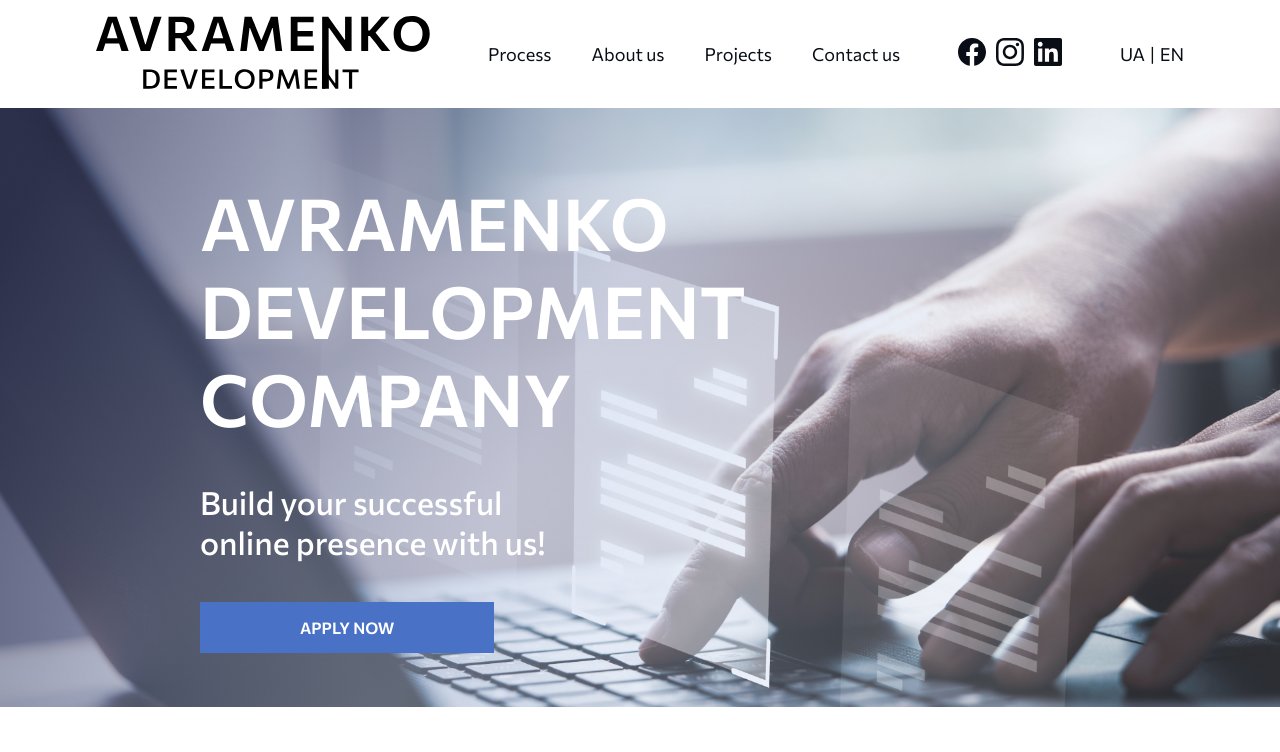
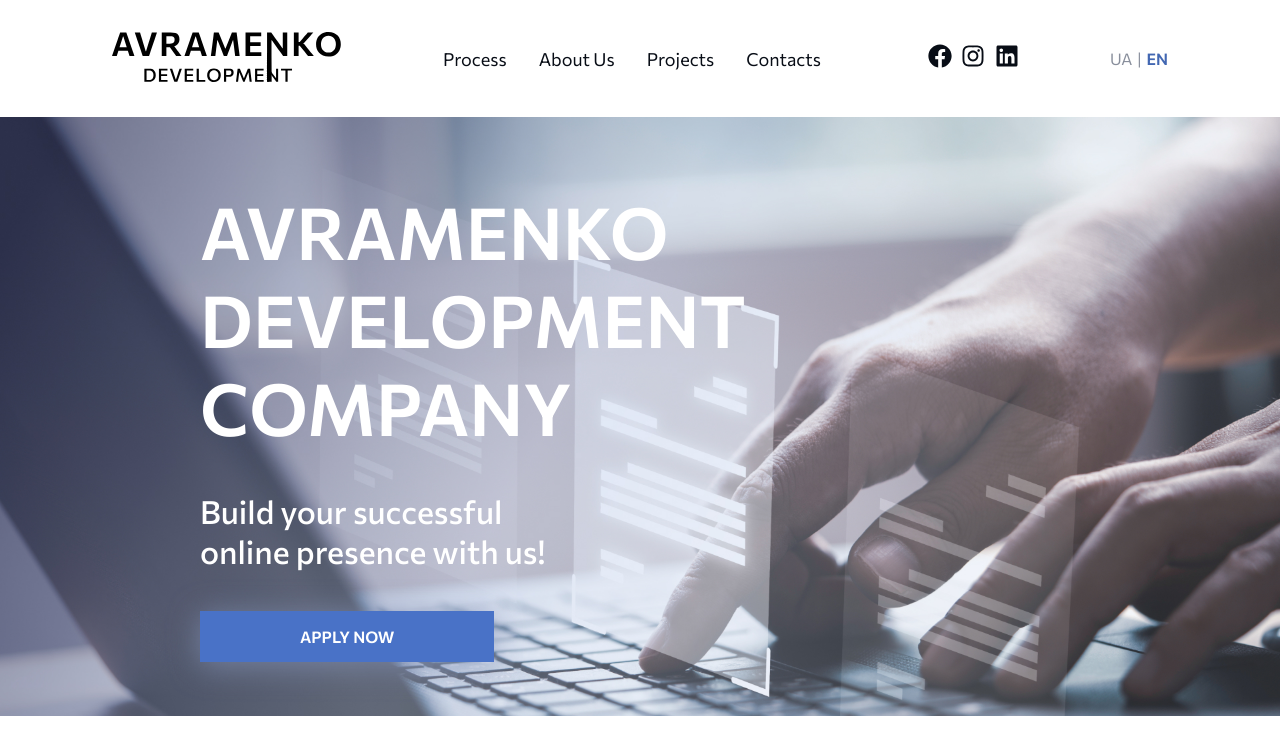
Before and after one commit to aaavramenk0/ADC, a React (Create React App) app in the folder adc-frontend/: page / in a window 1280 px wide. Shown: the top 752 px of the page. Built offline with nearby package versions, Linux system fonts and the light colour scheme.

Commit message:
Nav bar updating

```diff
--- a/adc-frontend/package.json
+++ b/adc-frontend/package.json
@@ -3,11 +3,13 @@
   "version": "0.1.0",
   "private": true,
   "dependencies": {
+    "@fortawesome/fontawesome-svg-core": "^6.3.0",
     "@testing-library/jest-dom": "^5.16.5",
     "@testing-library/react": "^13.4.0",
     "@testing-library/user-event": "^13.5.0",
     "react": "^18.2.0",
     "react-dom": "^18.2.0",
+    "react-icons": "^4.7.1",
     "react-router": "^6.8.1",
     "react-router-dom": "^6.8.1",
     "react-router-hash-link": "^2.4.3",
--- a/adc-frontend/src/NavBar/NavBar.css
+++ /dev/null
@@ -1,34 +0,0 @@
-@import url('https://fonts.googleapis.com/css2?family=Commissioner:wght@400;500;600&display=swap');
-* {
-    margin: 0;
-    padding: 0;
-    box-sizing: border-box;
-    overflow-x: hidden;
-}
-ul *{
-    list-style: none;
-    text-decoration: none;
-    color: #080D16;
-    font-family: 'Commissioner', sans-serif;
-    font-size: 18px;
-    font-weight: 400;
-}
-
-.navbar__container, .links, .social-media, .languages {
-    display: flex;
-}
-.navbar__container {
-    text-align: center;
-    padding: 16px 96px;
-    align-items: center;
-    justify-content: space-between;
-}
-.links {
-    gap: 40px;
-}
-.social-media {
-    gap: 10px;
-}
-.languages {
-    gap: 5px;
-}
--- a/adc-frontend/src/NavBar/NavBar.js
+++ b/adc-frontend/src/NavBar/NavBar.js
@@ -1,4 +1,4 @@
-import logo from '../images/NavBar/logo.svg';
+/* import logo from '../images/NavBar/logo.svg';
 import fbIcon from '../images/NavBar/fbIcon.svg';
 import instIcon from '../images/NavBar/inst-icon.svg'
 import linkedinIcon from '../images/NavBar/linkedin-icon.svg'
@@ -56,3 +56,77 @@
 }
 
 export default NavBar;
+*/
+
+import { useState, useRef, useEffect } from 'react';
+import { links, social } from './data';
+import { Link } from 'react-router-dom'
+import { FaBars } from 'react-icons/fa';
+import logo from '../images/NavBar/logo.svg';
+import styles from './NavBar.module.css'
+
+const Navbar = () => {
+    const [showLinks, setShowLinks] = useState(false); // state for show/hide links depends on screen width
+    const linksContainerRef = useRef(null);
+    const linksRef = useRef(null);
+
+    const toggleLinks = () => { // function for show/hide links using the state
+        setShowLinks(!showLinks); // toggle the state of the links
+    };
+
+    useEffect(() => { // hook which is used to tell React what should be done after render
+        // getBoundingClientRect() returns a DOMRect object providing information about the size of an element and its position relative to the viewport (https://developer.mozilla.org/en-US/docs/Web/API/Element/getBoundingClientRect)
+        const linksHeight = linksRef.current.getBoundingClientRect().height;
+        // if showLinks == true
+        if (showLinks) {
+            // set the height of the linksContainerRef equals to linksHeight
+            linksContainerRef.current.style.height = `${linksHeight}px`;
+        } else { // if showLinks == false
+            // set the height of the linksContainerRef equals to 0 (hide the container)
+            linksContainerRef.current.style.height = '0px';
+        }
+    }, [showLinks]); // this effect only works if showLinks state is updated
+
+    return ( // what is component returns
+        <nav>
+            <div className={styles['nav-center']}>
+                <div className={styles['nav-header']}>
+                    <Link to='/'><img src={logo} className={styles.logo} alt='logo' /></Link>
+                    <button className={styles['nav-toggle']} onClick={toggleLinks}>
+                        <FaBars/>
+                    </button>
+                </div>
+                <div className={styles['links-container']} ref={linksContainerRef}>
+                    <ul className={styles.links} ref={linksRef}>
+                    {links.map((link) => { // mapping through the list of links inside the data.js
+                        const { id, url, text } = link; // id = link.id; url = link.url; text = link.text
+                            return ( // what the function returns
+                            <li key={id}>
+                                <a href={url}>{text}</a>
+                            </li>
+                        );
+                    })}
+                    </ul>
+                </div>
+                <ul className={styles['social-icons']}>
+                    {social.map((socialIcon) => { // mapping through the list of social inside the data.js
+                        const { id, url, icon } = socialIcon; // id = socialIcon.id; url = socialIcon.url; icon = socialIcon.icon
+                        return ( // what the function returns
+                            <li key={id}>
+                                <a href={url}>{icon}</a>
+                            </li>
+                        );
+                    })}
+                </ul>
+                {/* Add dynamic styles depending on the website language*/}
+                <ul className={styles.languages }>
+                    <li style={{color: '#898F9C'}}>UA</li>
+                    <li style={{color: '#898F9C'}}>|</li>
+                    <li style={{color: '#4267b2','fontWeight' : 600}}>EN</li>
+                </ul>
+            </div>
+        </nav>
+    );
+}
+
+export default Navbar;
--- /dev/null
+++ b/adc-frontend/src/NavBar/NavBar.module.css
@@ -0,0 +1,134 @@
+@import url('https://fonts.googleapis.com/css2?family=Commissioner:wght@400;500;600&display=swap');
+ * {
+    margin: 0;
+    padding: 0;
+    box-sizing: border-box;
+    overflow-x: hidden;
+}
+/*
+ul *{
+    list-style: none;
+    text-decoration: none;
+    color: #080D16;
+    font-family: 'Commissioner', sans-serif;
+    font-size: 18px;
+    font-weight: 400;
+}
+
+.navbar__container, .links, .social-media, .languages {
+    display: flex;
+}
+
+.links {
+    gap: 40px;
+}
+.social-media {
+    gap: 10px;
+}
+.languages {
+    gap: 5px;
+} */
+
+nav {
+  background: #fff;
+  box-shadow: 0 5px 15px rgba(0, 0, 0, 0.1);
+  padding: 16px 96px;
+}
+nav * {
+  list-style: none;
+  text-decoration: none;
+  color: #080D16;
+  font-family: 'Commissioner', sans-serif;
+}
+.nav-center {
+  max-width: 90vw;
+}
+.nav-header {
+  display: flex;
+  align-items: center;
+  justify-content: space-between;
+}
+.nav-toggle {
+  font-size: 1.5rem;
+  color: #49a6e9;
+  background: transparent;
+  border-color: transparent;
+  transition: all 0.3s linear;
+  cursor: pointer;
+}
+.nav-toggle:hover {
+  color: #063251;
+}
+.logo {
+  height: 50px;
+}
+.links a {
+  color: #080D16;
+  font-size: 18px;
+  font-weight: 400;
+  text-transform: capitalize;
+  display: block;
+  margin: 1rem;
+  text-align: center;
+  gap: 40px;
+  transition: all 0.3s linear;
+}
+.links a:hover {
+  font-weight: 600;
+  font-size: 20px;
+  color: #4267B2;
+}
+.social-icons {
+  display: none;
+}
+.links-container {
+  height: 0;
+  overflow: hidden;
+  transition: all 0.3s linear;
+}
+.show-container {
+  height: 10rem;
+}
+.languages {
+  display: none;
+}
+@media screen and (min-width: 1050px) {
+  .nav-center {
+    max-width: 1440px;
+    margin: 0 auto;
+    display: flex;
+    align-items: center;
+    justify-content: space-between;
+    padding: 1rem;
+  }
+  .nav-toggle {
+    display: none;
+  }
+  .links-container {
+    height: auto !important;
+  }
+  .links {
+    display: flex;
+  }
+  .links a {
+    margin: 0 1rem;
+  }
+  .social-icons {
+    display: flex;
+  }
+  .social-icons a {
+    margin: 0.3rem;
+    font-size: 24px;
+    transition: all 0.3s linear;
+  }
+  .languages {
+    display: flex;
+    gap: 5px;
+    cursor: pointer;
+  }
+}
+@media (max-width: 450px) {
+  .logo {
+    height: 25px;
+  }
+}
--- /dev/null
+++ b/adc-frontend/src/NavBar/data.js
@@ -0,0 +1,42 @@
+import React from 'react';
+import { FaFacebook, FaInstagram, FaLinkedin } from 'react-icons/fa';
+export const links = [
+    {
+        id: 1,
+        url: '/',
+        text: 'process',
+    },
+    {
+        id: 2,
+        url: '/about',
+        text: 'about us',
+    },
+    {
+        id: 3,
+        url: '/projects',
+        text: 'projects',
+    },
+    {
+        id: 4,
+        url: '/contacts',
+        text: 'contacts',
+    },
+];
+
+export const social = [
+    {
+        id: 1,
+        url: 'https://www.twitter.com',
+        icon: <FaFacebook />,
+    },
+    {
+        id: 2,
+        url: 'https://www.twitter.com',
+        icon: <FaInstagram />,
+    },
+    {
+        id: 3,
+        url: 'https://www.twitter.com',
+        icon: <FaLinkedin />,
+    },
+];
--- a/adc-frontend/src/components/Header.css
+++ b/adc-frontend/src/components/Header.css
@@ -28,4 +28,5 @@
     font-size: 16px;
     text-transform: uppercase;
     background-color: #4972C7;
+    box-shadow: 0px 4px 30px rgba(131, 145, 182, 0.7);
 }
--- a/adc-frontend/src/pages/ErrorPage.js
+++ b/adc-frontend/src/pages/ErrorPage.js
@@ -1,6 +1,13 @@
+import { Link } from 'react-router-dom';
+import styles from './ErrorPage.module.css'
 const ErrorPage = () => {
     return (
-        <h1>This is Error page!</h1>
+        <>
+            <h1 className={`${styles['error-page-heading']}`}>404 Error! <br /> This page doesn't exist.</h1>
+            <div className='error-page-btn'>
+                <Link to='/'><h2>Return to the Home page</h2></Link>
+            </div>
+        </>
     )
 }
 
--- /dev/null
+++ b/adc-frontend/src/pages/ErrorPage.module.css
@@ -0,0 +1,17 @@
+* {
+    margin: 0;
+    padding: 0;
+    box-sizing: border-box;
+}
+.error-page-heading{
+    padding: 100px 0;
+    font-family: 'Commisioner', sans-serif;
+    font-size: 70px;
+    text-align: center;
+}
+.error-page-btn {
+    width: 100vw;
+    display: flex;
+    justify-content: center;
+    text-align: center;
+}
```
Also changed, not shown: 1 other file (tests, documents, lock files or other folders).
